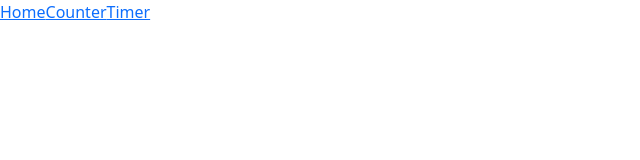
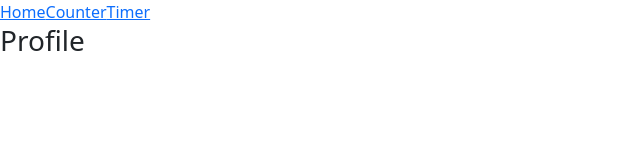
Before and after one commit to Devtown-India/FSWD-11221, a React (Create React App) app: page /profile/1 in a window 1280 px wide. Before the commit this address had no page. Shown: the top 160 px of the page, without its empty margins (0-640 px from the left). Built offline with nearby package versions, Linux system fonts and the light colour scheme.

Commit message:
lifecycle methods

```diff
--- a/src/App.js
+++ b/src/App.js
@@ -2,6 +2,7 @@ import { BrowserRouter, Route, Routes } from "react-router-dom";
 import Counter from "./components/Counter";
 import Home from "./components/Home";
 import Timer from "./components/Timer";
+import Profile from "./components/Profile";
 import Navbar from "./layout/Navbar";
 
 
@@ -14,6 +15,7 @@ const App = () => {
         <Route path='/' element={<Home />} />
         <Route path='/timer' element={<Timer />} />
         <Route path='/counter' element={<Counter />} />
+        <Route path='/profile/:username' element={<Profile />} />
       </Routes>
       </>
 
--- a/src/components/Counter.js
+++ b/src/components/Counter.js
@@ -1,7 +1,23 @@
+import { useEffect } from "react";
+import { useState } from "react";
+
 const Counter = () => {
+    const [counter,setCounter] = useState(0)
+
+    useEffect(() => {
+        console.log('mounted')
+    }, [])
+
+    useEffect(() => {
+        console.log('counter state updated')
+        window.alert(`Hey counter is ${counter}`)
+    }, [counter])
+
     return (
         <div>
-            <h1>Counter </h1>
+            <h1>Counter - {counter} </h1>
+            <button onClick={()=>setCounter(prev=>prev+1)} >  Inc</button>
+
         </div>
     );
 }
--- /dev/null
+++ b/src/components/Profile.js
@@ -0,0 +1,37 @@
+import { useEffect, useState } from "react"
+import { useParams } from "react-router"
+
+
+const getDatafromDB = (name) => new Promise(resolve=>{
+    setTimeout(()=>{
+        resolve({
+            name,
+            email:"kartikdps.kg@gmail.com",
+            address:"227, Delhi 33",
+            phone:8813936278
+        })
+    },2000)
+})
+
+const Profile = () => {
+
+    const {username} = useParams()
+
+    const [data,setData]= useState({})
+
+    const fetchData = async (username)=>{
+        const data = await getDatafromDB(username)
+        console.log(data)
+        setData(data)
+    }
+
+
+
+    return (
+        <div>
+            <h3>{data.username} Profile</h3>
+        </div>
+     );
+}
+
+export default Profile;
--- a/src/layout/Navbar.js
+++ b/src/layout/Navbar.js
@@ -1,9 +1,12 @@
+import { Link } from "react-router-dom";
+
+
 const Navbar = () => {
     return (
         <nav>
-            <a href="/">Home</a>
-            <a href="/counter">Counter</a>
-            <a href="/timer">Timer</a>
+            <Link to="/">Home</Link>
+            <Link to="/counter">Counter</Link>
+            <Link to="/timer">Timer</Link>
         </nav>
      );
 }
```
